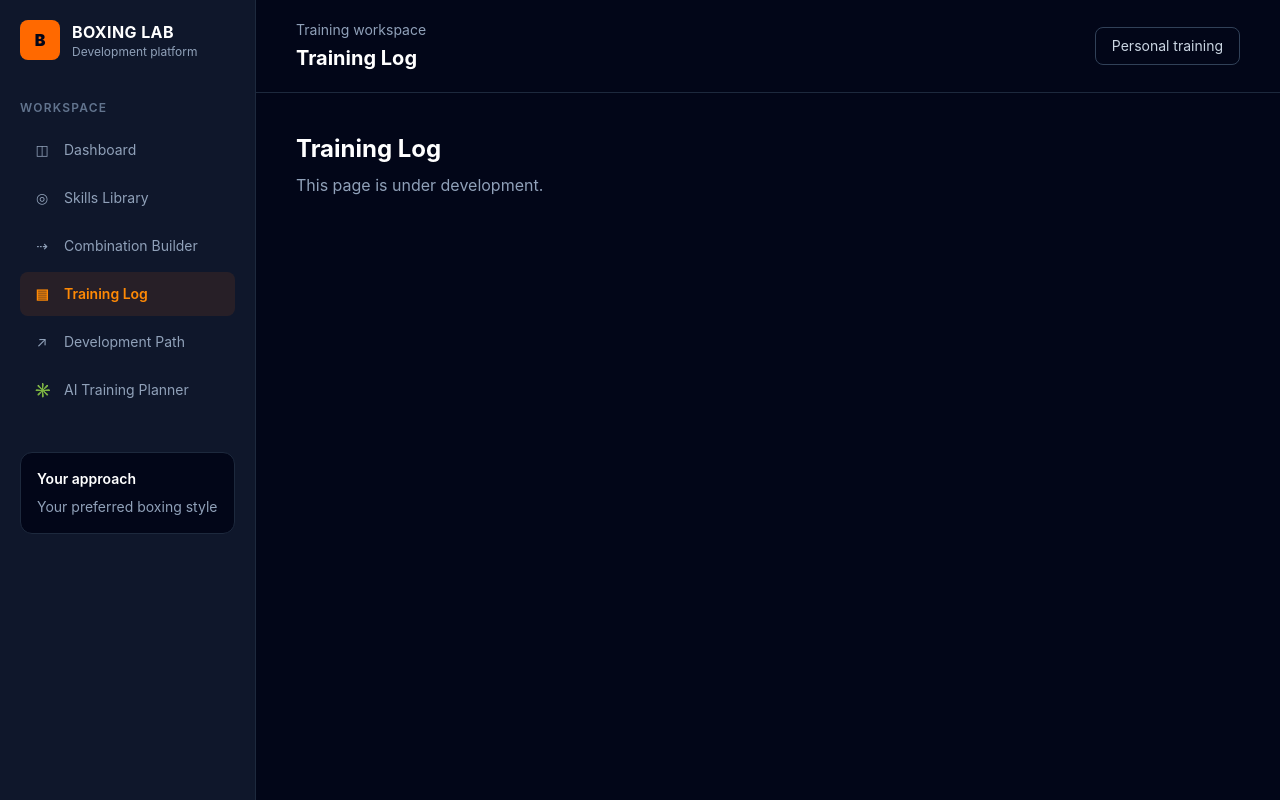
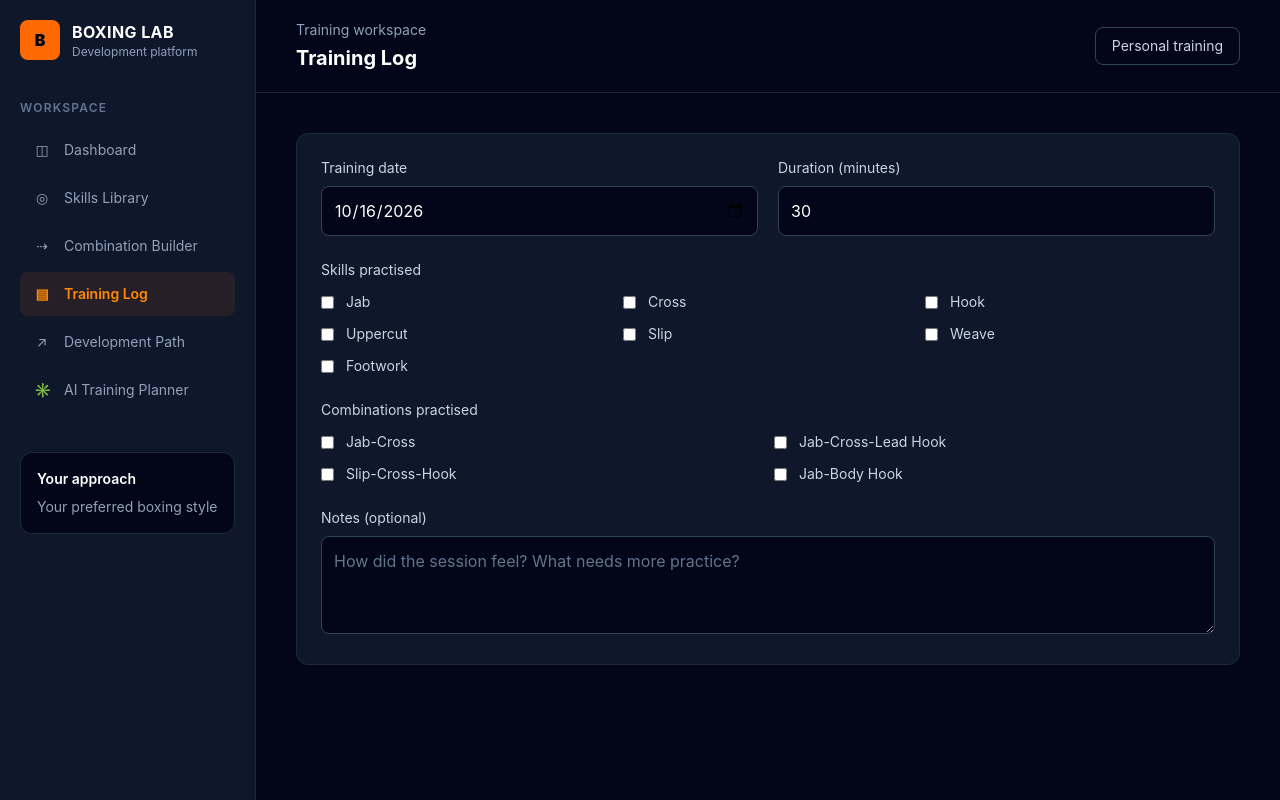
Before and after one commit to leslie628/boxing-development, a React (Vite) app: page /training in a window 1280 px wide. Built offline with nearby package versions, Linux system fonts and the light colour scheme.

Commit message:
added skills library page with search filter and combinations page

```diff
--- a/src/App.tsx
+++ b/src/App.tsx
@@ -3,6 +3,8 @@ import { AppLayout } from "./components/layout/AppLayout";
 import Dashboard from "./features/dashboard/dashboard";
 import { dashboardStatItems } from "./data/dashboardStatItems";
 import { Route, Routes } from "react-router-dom";
+import TrainingPage from "./features/training/trainingpage";
+import Skills from "./features/skills/Skills";
 function PlaceholderPage({ title }: { title: string }) {
   return (
     <main className="p-6 lg:p-10">
@@ -21,7 +23,7 @@ function App() {
         />
         <Route
           path="/skills"
-          element={<PlaceholderPage title="Skills Library" />}
+          element={<Skills />}
         />
         <Route
           path="/combinations"
@@ -29,7 +31,7 @@ function App() {
         />
         <Route
           path="/training"
-          element={<PlaceholderPage title="Training Log" />}
+          element={<TrainingPage />}
         />
         <Route
           path="/development"
--- /dev/null
+++ b/src/data/skills.ts
@@ -0,0 +1,52 @@
+import type { Skill } from '../types/skill'
+
+export const SkillCategory = {
+  Punch: 'Punch',
+  Defence: 'Defence',
+  Footwork: 'Footwork',
+} as const
+
+export const skills: Skill[] = [
+  {
+    id: 'jab',
+    name: 'Jab',
+    category: SkillCategory.Punch,
+    description: 'A straight punch delivered with the lead hand.',
+  },
+  {
+    id: 'cross',
+    name: 'Cross',
+    category: SkillCategory.Punch,
+    description: 'A straight punch delivered with the rear hand.',
+  },
+  {
+    id: 'lead-hook',
+    name: 'Lead Hook',
+    category: SkillCategory.Punch,
+    description: 'A curved punch delivered with the lead hand.',
+  },
+  {
+    id: 'rear-hook',
+    name: 'Rear Hook',
+    category: SkillCategory.Punch,
+    description: 'A curved punch delivered with the rear hand.',
+  },
+  {
+    id: 'slip',
+    name: 'Slip',
+    category: SkillCategory.Defence,
+    description: 'Move the head off the centre line to evade a punch.',
+  },
+  {
+    id: 'bob-and-weave',
+    name: 'Bob and Weave',
+    category: SkillCategory.Defence,
+    description: 'Bend the knees and move under an incoming punch.',
+  },
+  {
+    id: 'footwork',
+    name: 'Footwork',
+    category: SkillCategory.Footwork,
+    description: 'Move and reposition while maintaining balance.',
+  },
+]
--- a/src/features/skills/Skills.tsx
+++ b/src/features/skills/Skills.tsx
@@ -0,0 +1,78 @@
+import { useState } from "react";
+import { skills } from "../../data/skills";
+import type { Skill } from "../../types/skill";
+const Skills = () => {
+  const [search, setSearch] = useState("");
+  const filteredSkills = skills.filter((skill: Skill) =>
+    `${skill.name} ${skill.category}`
+      .toLowerCase()
+      .includes(search.toLowerCase()),
+  );
+  const categories = [
+    ...new Set(filteredSkills.map((skill: Skill) => skill.category)),
+  ];
+  return (
+    <main className="mx-auto max-w-screen-2xl space-y-8 p-6 lg:p-10">
+      <section>
+        <h1 className="text-3xl font-bold text-white">Skills Library</h1>
+        <p className="mt-2 text-slate-400">
+          Browse the fundamental skills used to build your boxing combinations.
+        </p>
+      </section>
+
+      <section className="space-y-6">
+        <div className="relative max-w-xl">
+          <input
+            type="search"
+            value={search}
+            onChange={(event) => setSearch(event.target.value)}
+            placeholder="Search skills..."
+            aria-label="Search skills"
+            className="w-full rounded-lg border border-slate-700 bg-slate-900 py-3 pl-4 pr-4 text-white placeholder:text-slate-500 focus:border-blue-500 focus:outline-none"
+          />
+        </div>
+
+        {categories.length === 0 && (
+          <p className="py-8 text-center text-slate-400">
+            No skills found. Try another search.
+          </p>
+        )}
+
+        {categories.map((category) => {
+          const categorySkills = filteredSkills.filter(
+            (skill) => skill.category === category,
+          );
+
+          return (
+            <section key={category} className="space-y-3">
+              <div className="flex items-center justify-between">
+                <h2 className="text-lg font-semibold text-white">{category}</h2>
+                <span className="text-sm text-slate-400">
+                  {categorySkills.length}{" "}
+                  {categorySkills.length === 1 ? "skill" : "skills"}
+                </span>
+              </div>
+
+              <div className="divide-y divide-slate-800 rounded-xl border border-slate-800 bg-slate-900 px-4">
+                {categorySkills.map((skill) => (
+                  <article
+                    key={skill.id}
+                    className="flex items-center gap-4 py-4"
+                  >
+                    <div className="min-w-0 flex-1">
+                      <h3 className="font-medium text-white">{skill.name}</h3>
+                      <p className="mt-1 text-sm text-slate-400">
+                        {skill.description}
+                      </p>
+                    </div>
+                  </article>
+                ))}
+              </div>
+            </section>
+          );
+        })}
+      </section>
+    </main>
+  );
+};
+export default Skills;
--- /dev/null
+++ b/src/features/training/TrainingFormData.ts
@@ -0,0 +1,7 @@
+export interface TrainingFormData {
+  date: string
+  durationMinutes: string
+  skillsPractised: string[]
+  combinationsPractised: string[]
+  notes: string
+}
--- /dev/null
+++ b/src/features/training/trainingpage.tsx
@@ -0,0 +1,172 @@
+import { useState } from "react";
+import type { TrainingFormData } from "./TrainingFormData";
+const skills = [
+  "Jab",
+  "Cross",
+  "Hook",
+  "Uppercut",
+  "Slip",
+  "Weave",
+  "Footwork",
+];
+const combinations = [
+  "Jab-Cross",
+  "Jab-Cross-Lead Hook",
+  "Slip-Cross-Hook",
+  "Jab-Body Hook",
+];
+const initialFormData: TrainingFormData = {
+  date: new Date().toISOString().slice(0, 10),
+  durationMinutes: "30",
+  skillsPractised: [],
+  combinationsPractised: [],
+  notes: "",
+};
+const TrainingPage = () => {
+  const [formData, setFormData] = useState<TrainingFormData>({
+    ...initialFormData,
+  });
+  const toggleSelection = (
+    field: "skillsPractised" | "combinationsPractised",
+    value: string,
+    checked: boolean,
+  ) => {
+    setFormData((previous) => ({
+      ...previous,
+      [field]: checked
+        ? [...previous[field], value]
+        : previous[field].filter((item) => item !== value),
+    }));
+  };
+  return (
+    <main className="min-w-0 w-full space-y-8 p-6 lg:p-10">
+      <section className="space-y-6 rounded-xl border border-slate-800 bg-slate-900 p-6">
+        <div className="grid gap-5 sm:grid-cols-2">
+          <div>
+            <label
+              htmlFor="training-date"
+              className="mb-2 block text-sm text-slate-300"
+            >
+              Training date
+            </label>
+            <input
+              id="training-date"
+              type="date"
+              value={formData.date}
+              onChange={(event) =>
+                setFormData((previous) => ({
+                  ...previous,
+                  date: event.target.value,
+                }))
+              }
+              required
+              className="w-full rounded-lg border border-slate-700 bg-slate-950 p-3 text-white"
+            />
+          </div>
+
+          <div>
+            <label
+              htmlFor="duration"
+              className="mb-2 block text-sm text-slate-300"
+            >
+              Duration (minutes)
+            </label>
+            <input
+              id="duration"
+              type="number"
+              min="1"
+              max="1440"
+              value={formData.durationMinutes}
+              onChange={(event) =>
+                setFormData((previous) => ({
+                  ...previous,
+                  durationMinutes: event.target.value,
+                }))
+              }
+              required
+              className="w-full rounded-lg border border-slate-700 bg-slate-950 p-3 text-white"
+            />
+          </div>
+        </div>
+
+        <fieldset>
+          <legend className="mb-3 block text-sm text-slate-300">
+            Skills practised
+          </legend>
+
+          <div className="grid gap-3 sm:grid-cols-2 lg:grid-cols-3">
+            {skills.map((skill) => (
+              <label
+                key={skill}
+                className="flex items-center gap-3 text-sm text-slate-300"
+              >
+                <input
+                  type="checkbox"
+                  checked={formData.skillsPractised.includes(skill)}
+                  onChange={(event) =>
+                    toggleSelection(
+                      "skillsPractised",
+                      skill,
+                      event.target.checked,
+                    )
+                  }
+                  className="accent-orange-500"
+                />
+                {skill}
+              </label>
+            ))}
+          </div>
+        </fieldset>
+
+        <fieldset>
+          <legend className="mb-3 block text-sm text-slate-300">
+            Combinations practised
+          </legend>
+
+          <div className="grid gap-3 sm:grid-cols-2">
+            {combinations.map((combination) => (
+              <label
+                key={combination}
+                className="flex items-center gap-3 text-sm text-slate-300"
+              >
+                <input
+                  type="checkbox"
+                  checked={formData.combinationsPractised.includes(combination)}
+                  onChange={(event) =>
+                    toggleSelection(
+                      "combinationsPractised",
+                      combination,
+                      event.target.checked,
+                    )
+                  }
+                  className="accent-orange-500"
+                />
+                {combination}
+              </label>
+            ))}
+          </div>
+        </fieldset>
+
+        <div>
+          <label htmlFor="notes" className="mb-2 block text-sm text-slate-300">
+            Notes (optional)
+          </label>
+          <textarea
+            id="notes"
+            value={formData.notes}
+            onChange={(event) =>
+              setFormData((previous) => ({
+                ...previous,
+                notes: event.target.value,
+              }))
+            }
+            rows={3}
+            placeholder="How did the session feel? What needs more practice?"
+            className="w-full rounded-lg border border-slate-700 bg-slate-950 p-3 text-white placeholder:text-slate-500"
+          />
+        </div>
+      </section>
+    </main>
+  );
+};
+export default TrainingPage;
--- /dev/null
+++ b/src/types/combination.ts
@@ -0,0 +1,5 @@
+export interface Combination {
+  id: string
+  name: string
+  skills: string[]
+}
--- /dev/null
+++ b/src/types/skill.ts
@@ -0,0 +1,6 @@
+export interface Skill {
+  id: string
+  name: string
+  category: string
+  description: string
+}
```
Also changed, not shown: src/types/Training.ts (added, +8 -0 lines).
